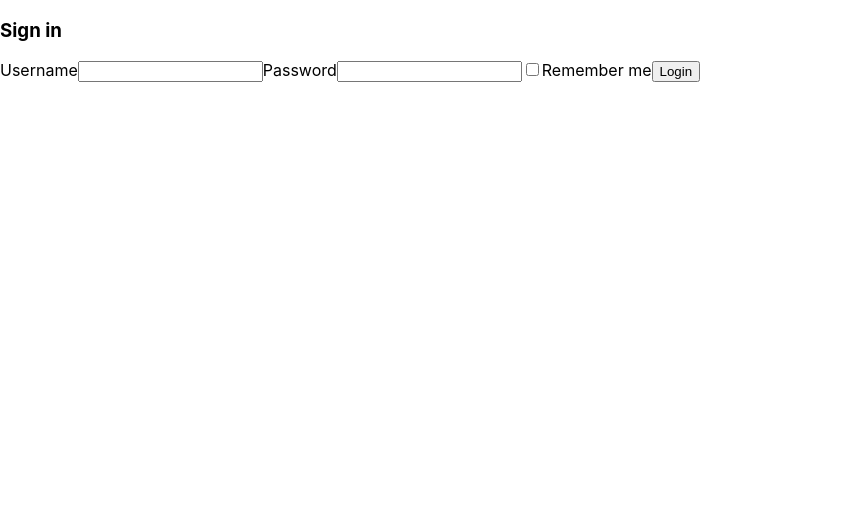
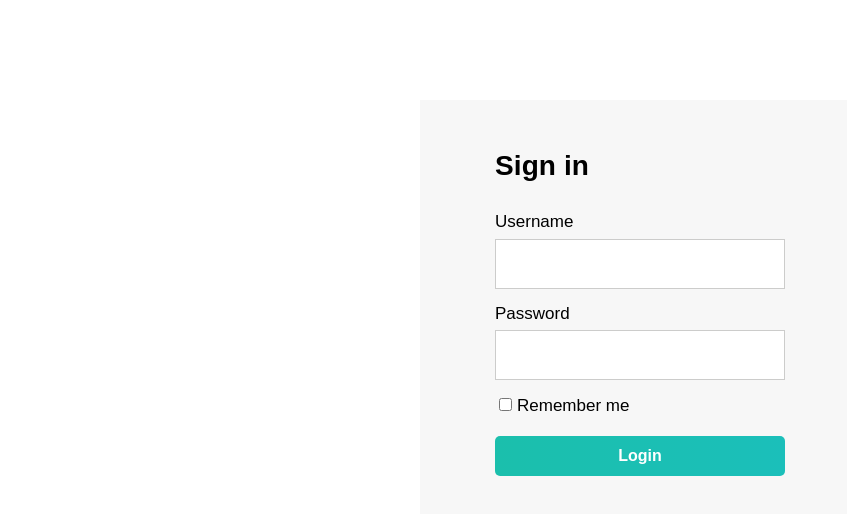
Before and after one commit to Kbordasheva/performance_review_front, a React (Create React App) app: page /login in a window 1280 px wide. Shown: the top 514 px of the page, without its empty margins (0-847 px from the left). Built offline with nearby package versions, Linux system fonts and the light colour scheme; the HTML template or start-up script is replaced by a standard one.

Commit message:
Add styles for auth

```diff
--- a/package.json
+++ b/package.json
@@ -8,6 +8,7 @@
     "@testing-library/react": "^11.1.0",
     "@testing-library/user-event": "^12.1.10",
     "axios": "^0.21.1",
+    "node-sass": "^6.0.1",
     "react": "^17.0.2",
     "react-dom": "^17.0.2",
     "react-redux": "^7.2.4",
--- a/src/App.css
+++ /dev/null
@@ -1,38 +0,0 @@
-.App {
-  text-align: center;
-}
-
-.App-logo {
-  height: 40vmin;
-  pointer-events: none;
-}
-
-@media (prefers-reduced-motion: no-preference) {
-  .App-logo {
-    animation: App-logo-spin infinite 20s linear;
-  }
-}
-
-.App-header {
-  background-color: #282c34;
-  min-height: 100vh;
-  display: flex;
-  flex-direction: column;
-  align-items: center;
-  justify-content: center;
-  font-size: calc(10px + 2vmin);
-  color: white;
-}
-
-.App-link {
-  color: #61dafb;
-}
-
-@keyframes App-logo-spin {
-  from {
-    transform: rotate(0deg);
-  }
-  to {
-    transform: rotate(360deg);
-  }
-}
--- a/src/App.js
+++ b/src/App.js
@@ -1,4 +1,3 @@
-import './App.css';
 import { BrowserRouter as Router, Route, Switch } from "react-router-dom";
 import { useDispatch } from "react-redux";
 import React, { useEffect } from "react";
@@ -7,6 +6,7 @@ import Layout from "./components/Layouts/MainLayout/Layout";
 import Auth from "./components/Auth/Auth";
 import Dashboard from "./components/Dashboard/Dashboard";
 import PrivateRoute from "./components/Routing/PrivateRoute";
+import "./assets/css/App.scss";
 
 const App = () => {
     const dispatch = useDispatch();
--- /dev/null
+++ b/src/assets/css/App.scss
@@ -0,0 +1,71 @@
+@import "./variables.scss";
+
+* {
+  font-family: Arial, Helvetica, sans-serif;
+  font-size: 16px;
+  font-weight: 400;
+  font-style: normal;
+  line-height: 19.6px;
+  box-sizing: border-box;
+
+  -ms-overflow-style: none; /* IE and Edge */
+  scrollbar-width: none; /* Firefox */
+}
+
+p {
+  strong {
+    font-size: 16px;
+    font-weight: 700;
+  }
+}
+
+h3 {
+  margin: 0;
+  margin-bottom: 30px;
+  font-size: 2em;
+  font-weight: 700;
+  letter-spacing: 0.1px;
+  line-height: 32px;
+}
+
+h4, .h4 {
+  margin-bottom: 30px;
+  font-size: 1.4em;
+  font-weight: bold;
+}
+
+.blur {
+  -webkit-filter: blur(2px);
+  -moz-filter: blur(2px);
+  -o-filter: blur(2px);
+  -ms-filter: blur(2px);
+  filter: blur(2px);
+}
+
+a, .link {
+  color: $black;
+}
+
+a, .link:visited {
+  color: $dark-grey;
+}
+
+.button {
+  color: $white;
+  font-size: 1em;
+  min-height: 40px;
+  cursor: pointer;
+  font-weight: 700;
+  padding: 2px 40px;
+}
+
+.button:hover,
+.button:focus {
+  border: 1px solid $blue;
+  outline: none;
+}
+
+.blue {
+  background: linear-gradient(to right,#1bbfac,#1bbfba);
+  color: #fff;
+}
--- /dev/null
+++ b/src/assets/css/variables.scss
@@ -0,0 +1,6 @@
+$black: #000;
+$dark-grey: #333;
+$light-grey: #f7f7f7;
+$grey: #cccccb;
+$blue: #1bbfba;
+$white: #f4f4f4;
--- a/src/components/Auth/Auth.js
+++ b/src/components/Auth/Auth.js
@@ -4,7 +4,7 @@ import {useDispatch, useSelector} from "react-redux";
 
 import {login} from "../../store/actions/auth";
 // import Spinner from '../Shared/Spinner/Spinner';
-// import "./Auth.scss";
+import "./Auth.scss";
 
 const Auth = () => {
     const dispatch = useDispatch();
@@ -56,11 +56,11 @@ const Auth = () => {
                     name="password"
                     onChange={onChange}
                 />
-                <label className="sc-fzoJus bPIkEp">
+                <label>
                     <input type="checkbox" name="remember" onChange={onChange}/>
                     Remember me
                 </label>
-                <button className="button red btn-login main-btn" type="submit">
+                <button className="button blue btn-login main-btn" type="submit">
                     Login
                 </button>
             </form>
--- /dev/null
+++ b/src/components/Auth/Auth.scss
@@ -0,0 +1,57 @@
+@import "../../assets/css/variables.scss";
+
+.login-container {
+  margin: 0 auto;
+  margin-top: 100px;
+  width: fit-content;
+
+  svg {
+    display: block;
+    margin: 0 auto;
+  }
+
+  .login-form {
+    padding: 50px 75px 58px;
+    margin-top: 50px;
+    height: 450px;
+    width: 440px;
+    background-color: $light-grey;
+    box-sizing: border-box;
+
+    h3 {
+      margin: 0;
+      margin-bottom: 30px;
+      font-size: 28px;
+      font-weight: 600;
+      letter-spacing: 0.1px;
+      line-height: 32px;
+    }
+
+    label {
+      font-size: 17px;
+    }
+
+    input[type="text"],
+    input[type="password"] {
+      margin: 7px 0px 15px;
+      min-height: 50px;
+      padding: 11px;
+      border: 1px solid $grey;
+      width: 100%;
+      font-size: 20px;
+      box-sizing: border-box;
+    }
+
+    input[type="checkbox"] {
+      margin-right: 5px;
+    }
+
+    .btn-login {
+      border-radius: 5px;
+      border: none;
+      margin-top: 20px;
+      min-width: 100%;
+      font-weight: bold;
+    }
+  }
+}
--- /dev/null
+++ b/src/components/Layouts/MainLayout/Layout.scss
@@ -0,0 +1,5 @@
+.app-wrapper {
+  padding-top: 95px;
+  max-width: 1600px;
+  margin: 0 auto;
+}
--- /dev/null
+++ b/src/components/Layouts/SecondaryLayout/Layout.scss
@@ -0,0 +1,4 @@
+.app-wrapper-secondary {
+  padding-top: 95px;
+  margin: 0 auto;
+}
```
Also changed, not shown: 1 other file (tests, documents, lock files or other folders).
